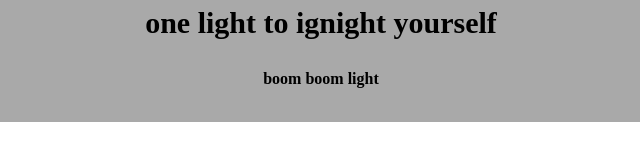
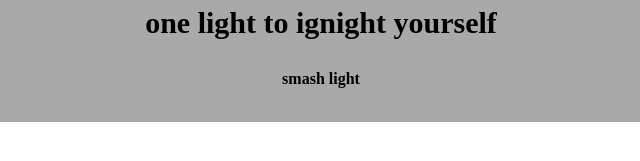
Before and after one commit to Topuhossain/my-third-website, a plain HTML site: page index.html in a window 1280 px wide. Shown: the part 131-292 px from the top of the page, 319-959 px from the left. Drawn offline with Linux system fonts and the light colour scheme.

Commit message:
new interface

```diff
--- a/index.html
+++ b/index.html
@@ -23,7 +23,7 @@
         <h1> <span  style="color: coral;"> light</span> house</h1>
         <h2 style="font-style: italic;font-weight: 300; ">several light collectins </h2>
         <p style="font-size: 30px;">one light to ignight yourself</p>
-        <p>boom boom light</p>
+        <p> smash light</p>
         <img src="c:\web Development\photo\L1.jpg" alt="">
 
         </div>
```
